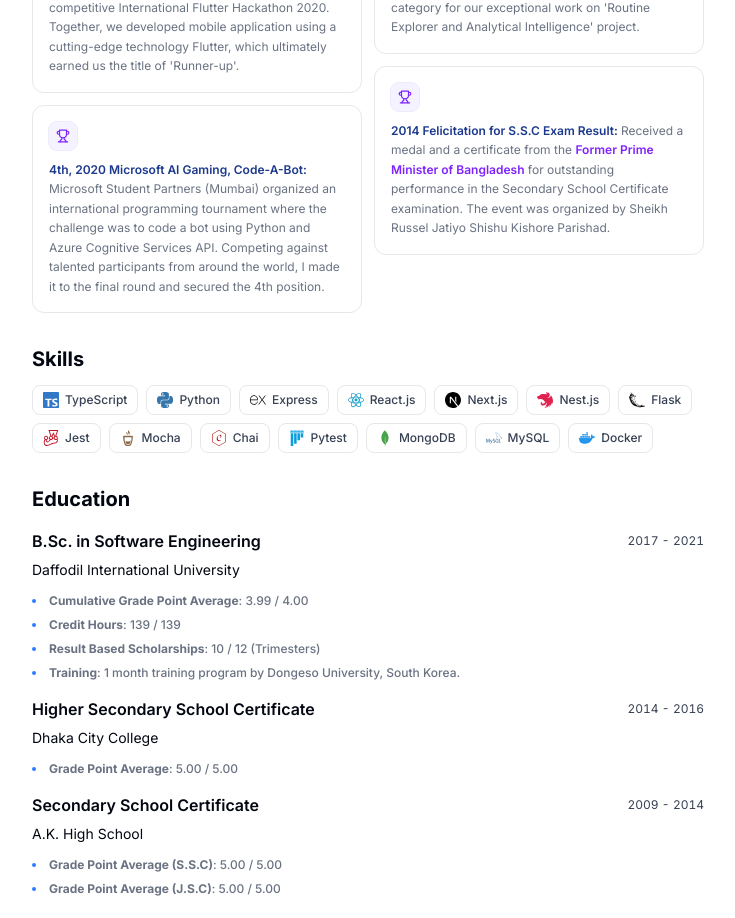
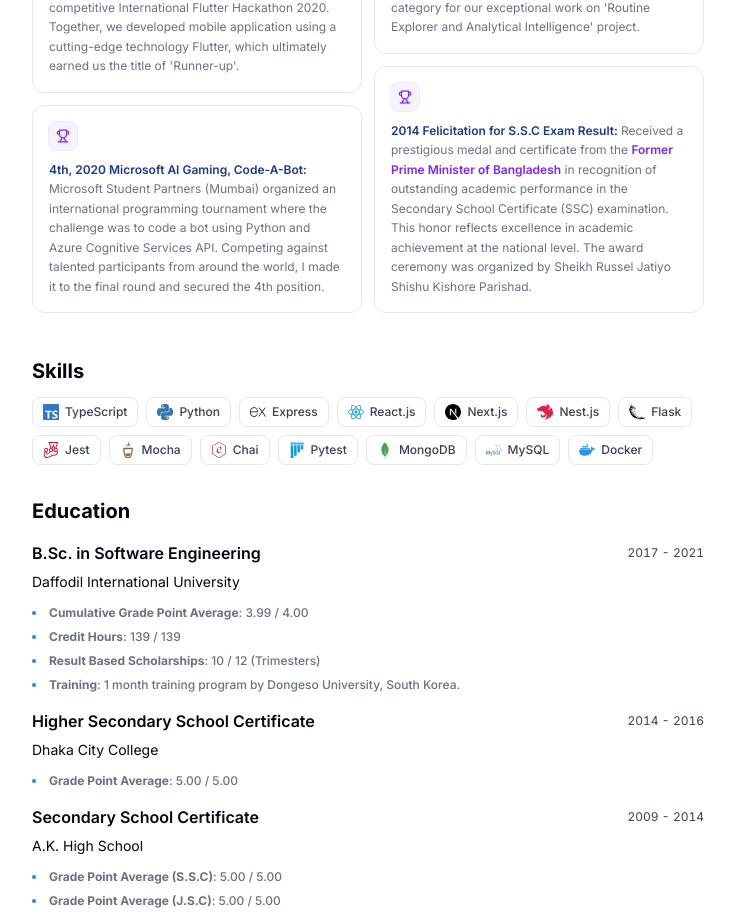
Before and after one commit to shunjid/shunjid.github.io, a Next.js app: page / in a window 1280 px wide. Shown: the part 1940-2858 px from the top of the page, without its empty margins (272-1007 px from the left). Built offline with nearby package versions, Linux system fonts and the light colour scheme.

Commit message:
Update achievement description

```diff
--- a/src/data/components/achievements/Achievement0.tsx
+++ b/src/data/components/achievements/Achievement0.tsx
@@ -6,7 +6,7 @@
       <span className="font-semibold text-blue-900">
         {"2014 Felicitation for S.S.C Exam Result: "}
       </span>
-      {"Received a medal and a certificate from the "}
+      {"Received a prestigious medal and certificate from the "}
       <a
         href="https://en.wikipedia.org/wiki/Sheikh_Hasina"
         className="font-semibold hover:underline"
@@ -15,9 +15,10 @@
       >
         {"Former Prime Minister of Bangladesh"}
       </a>
-      {` for outstanding performance in the Secondary School Certificate
-      examination. The event was organized by Sheikh Russel Jatiyo Shishu
-      Kishore Parishad.`}
+      {` in recognition of outstanding academic performance in the Secondary
+      School Certificate (SSC) examination. This honor reflects excellence in academic achievement at the
+      national level. The award ceremony was organized by Sheikh Russel Jatiyo
+      Shishu Kishore Parishad.`}
     </div>
   );
 }
```
